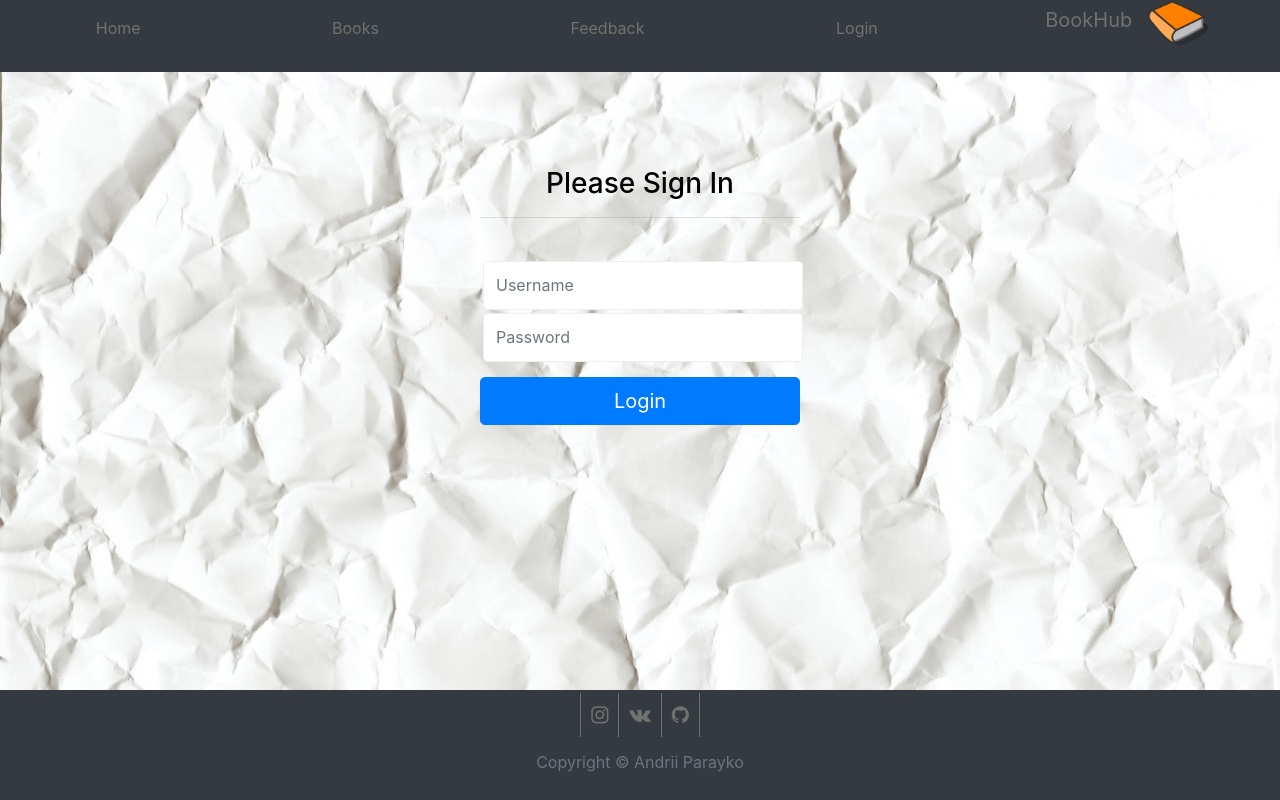
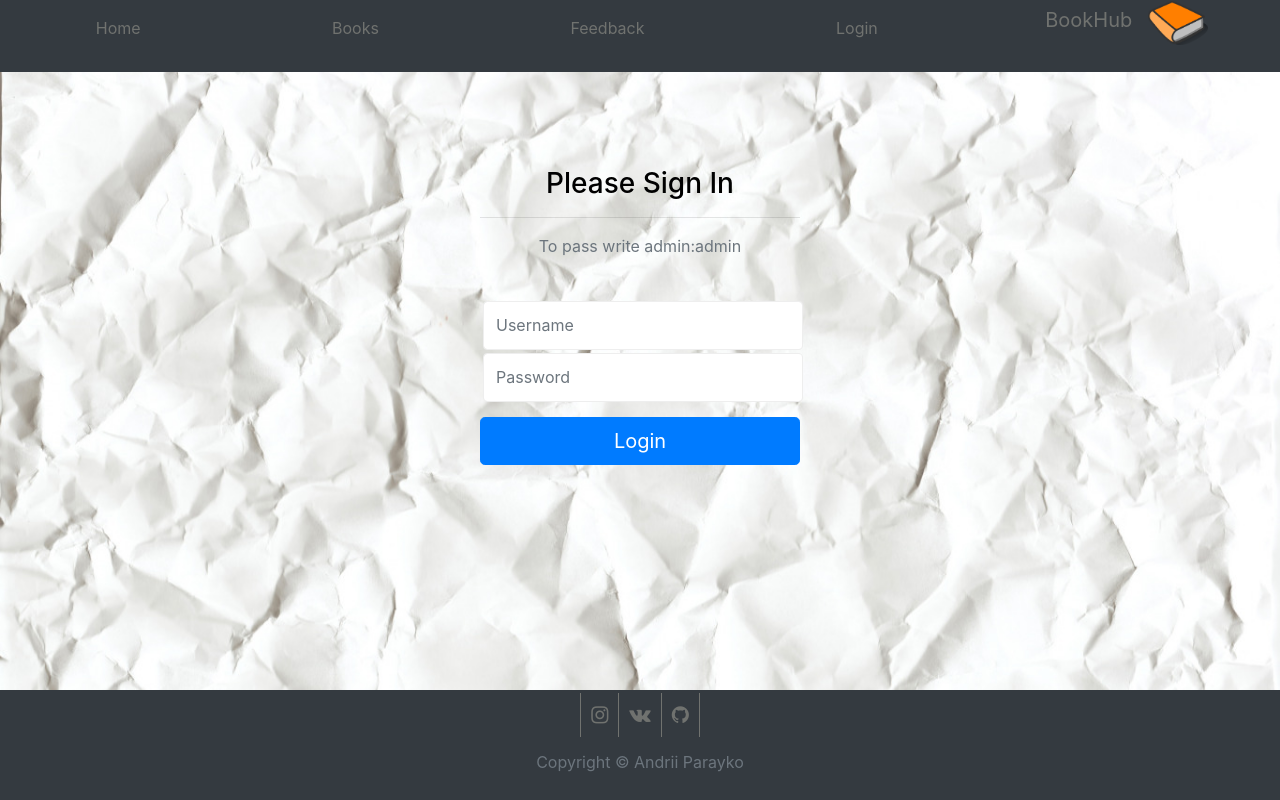
Before and after one commit to AndreyParayko/repa, a React app: page /login in a window 1280 px wide. Built offline with nearby package versions, Linux system fonts and the light colour scheme.

Commit message:
(feat) password hint addet

```diff
--- a/src/components/Auth/Auth.js
+++ b/src/components/Auth/Auth.js
@@ -42,6 +42,7 @@ class Auth extends React.Component {
             >
               <h3 class="form-signin-heading">Please Sign In</h3>
               <hr class="colorgraph" />
+              <p>To pass write admin:admin</p>
               <br />
 
               <input
```
